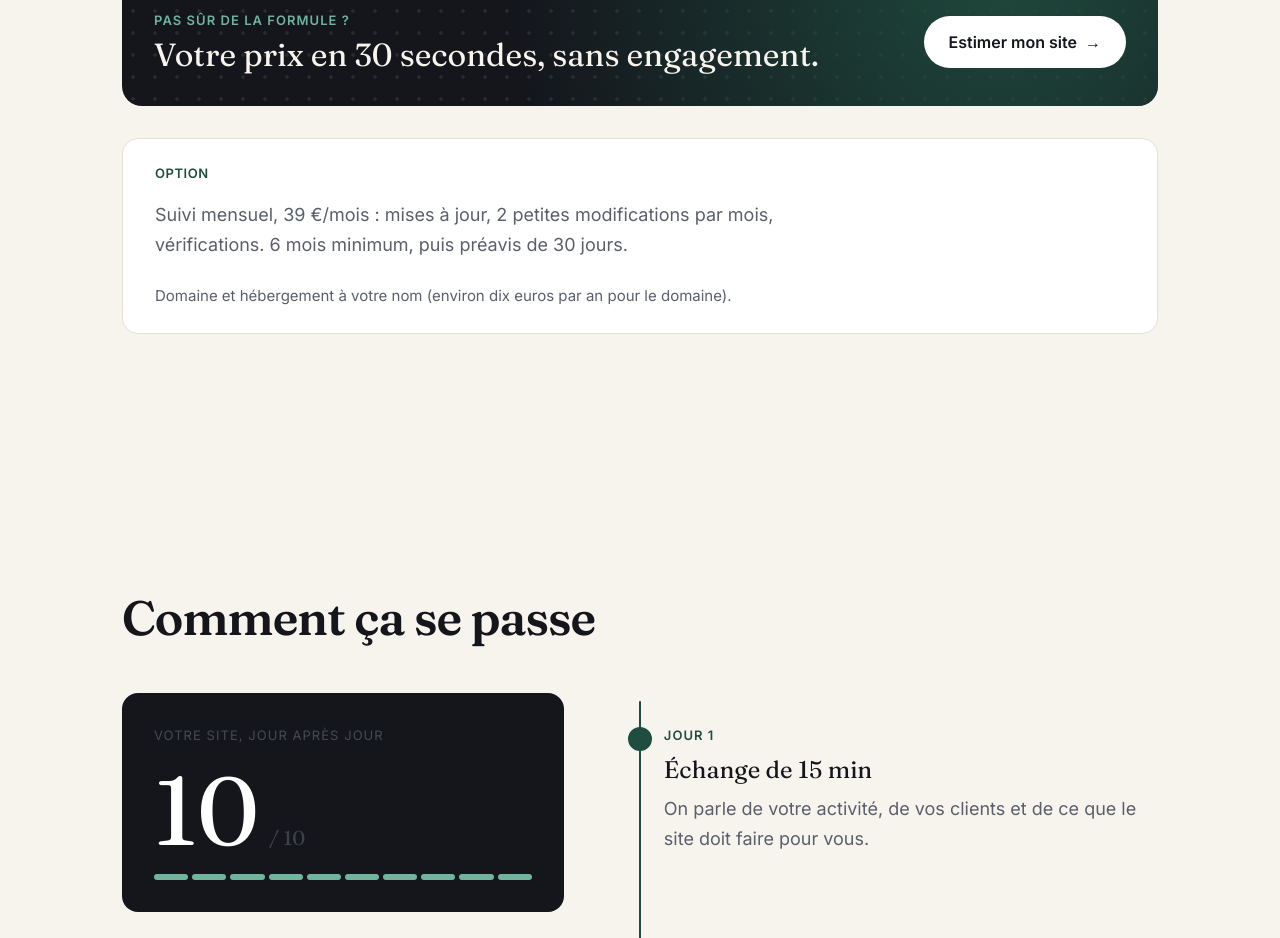
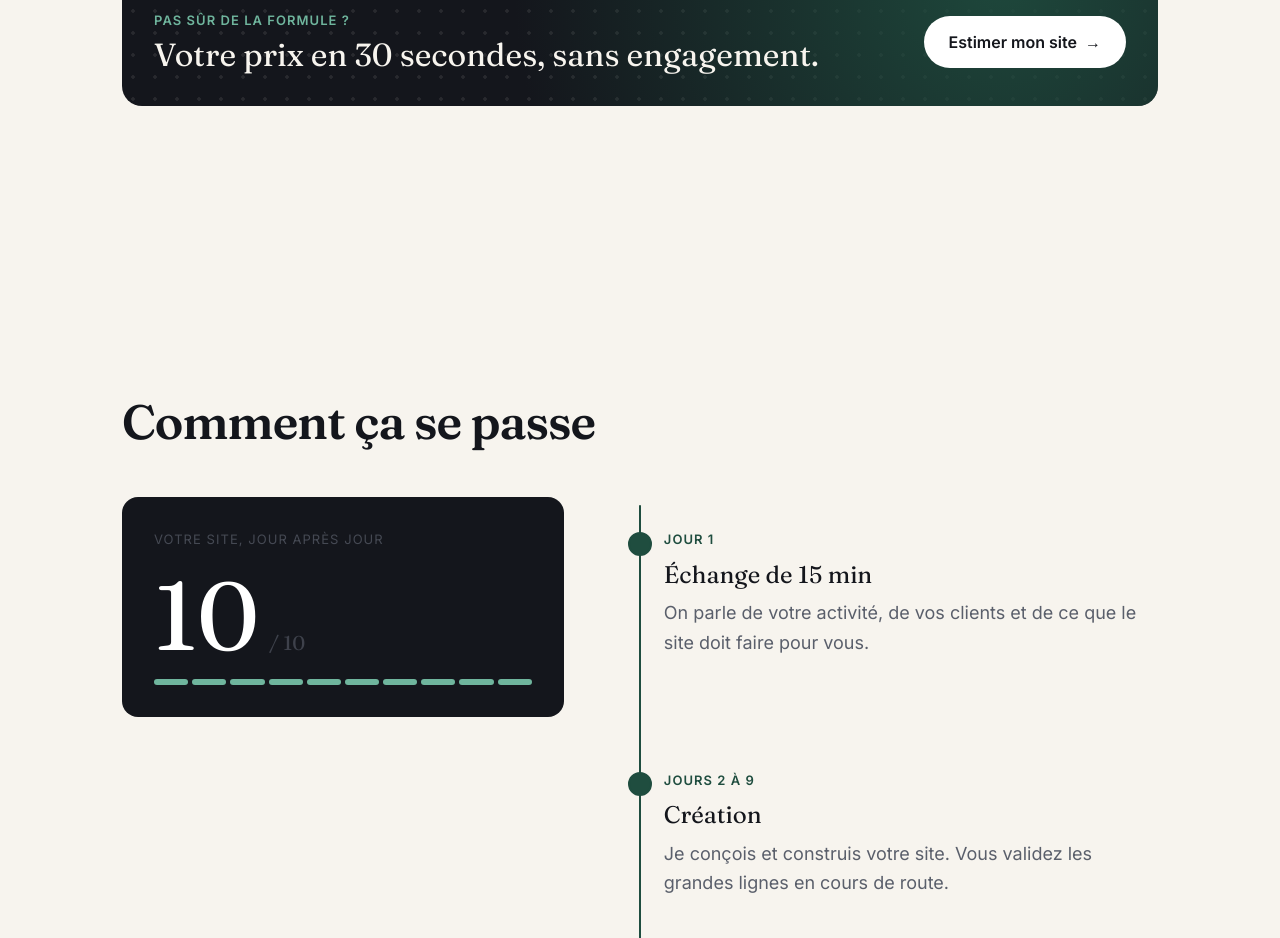
Before and after one commit to Alkarizmia/alkarizmia-coach, a React (Vite) app: page / in a window 1280 px wide. Shown: the part 1860-2798 px from the top of the page. Built offline with nearby package versions, Linux system fonts and the light colour scheme.

Commit message:
Formules : retrait du bloc Option, déjà proposé dans le simulateur
Les conditions du suivi mensuel restent visibles dans le simulateur
et dans la FAQ.

Co-Authored-By: Claude Opus 5.5 <noreply@anthropic.com>
Claude-Session: https://claude.ai/code/session_012Vv5qjvdzHtUSV6rS6iQhK

```diff
--- a/src/components/Faq.jsx
+++ b/src/components/Faq.jsx
@@ -14,7 +14,7 @@ const QUESTIONS = [
   },
   {
     q: "Puis-je demander des modifications après livraison ?",
-    a: "Oui. Avec le suivi mensuel (39 €/mois), deux petites modifications par mois sont incluses, ainsi que les mises à jour et les vérifications. Sans suivi, chaque modification est chiffrée à l'avance, au cas par cas.",
+    a: "Oui. Avec le suivi mensuel (39 €/mois), deux petites modifications par mois sont incluses, ainsi que les mises à jour et les vérifications (6 mois minimum, puis préavis de 30 jours). Sans suivi, chaque modification est chiffrée à l'avance, au cas par cas.",
   },
   {
     q: "Je n'ai pas de photos ni de textes. C'est un problème ?",
--- a/src/components/Offres.jsx
+++ b/src/components/Offres.jsx
@@ -2,7 +2,7 @@ import { useState } from "react";
 import Estimator from "./Estimator.jsx";
 
 /**
- * Formules — 3 cartes, simulateur de prix, option suivi mensuel.
+ * Formules — 3 cartes + simulateur de prix (le suivi mensuel y est proposé).
  * (Fichier conservé : Offres.jsx — arborescence inchangée.)
  */
 const FORMULES = [
@@ -69,17 +69,6 @@ export default function Offres() {
 
         <Estimator onResult={setMatch} />
 
-        <div className="formules-option" data-reveal>
-          <p className="formules-option__label">Option</p>
-          <p>
-            Suivi mensuel, 39 €/mois : mises à jour, 2 petites modifications par
-            mois, vérifications. 6 mois minimum, puis préavis de 30 jours.
-          </p>
-          <p className="formules-note">
-            Domaine et hébergement à votre nom (environ dix euros par an pour le
-            domaine).
-          </p>
-        </div>
       </div>
     </section>
   );
--- a/src/estimator.js
+++ b/src/estimator.js
@@ -50,7 +50,7 @@ export const QUESTIONS = [
     options: [
       { value: "reservation", label: "Réservation en ligne", hint: "≈ +60 €" },
       { value: "textes", label: "J'aimerais qu'on rédige mes textes", hint: "≈ +90 €", short: "rédaction des textes" },
-      { value: "suivi", label: "Suivi mensuel", hint: "39 €/mois" },
+      { value: "suivi", label: "Suivi mensuel", hint: "39 €/mois · mises à jour, 2 modifications/mois · 6 mois min." },
     ],
   },
 ];
```
